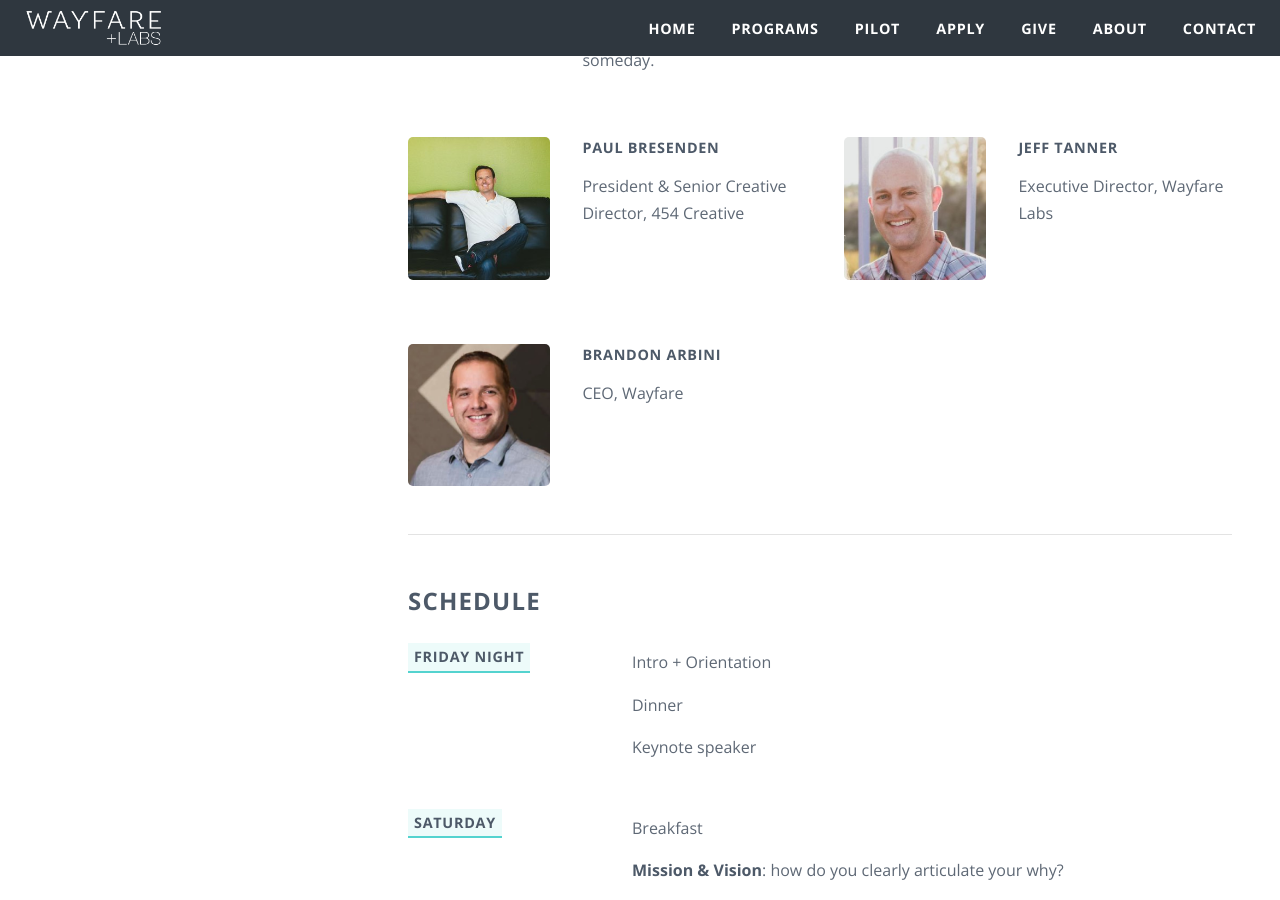
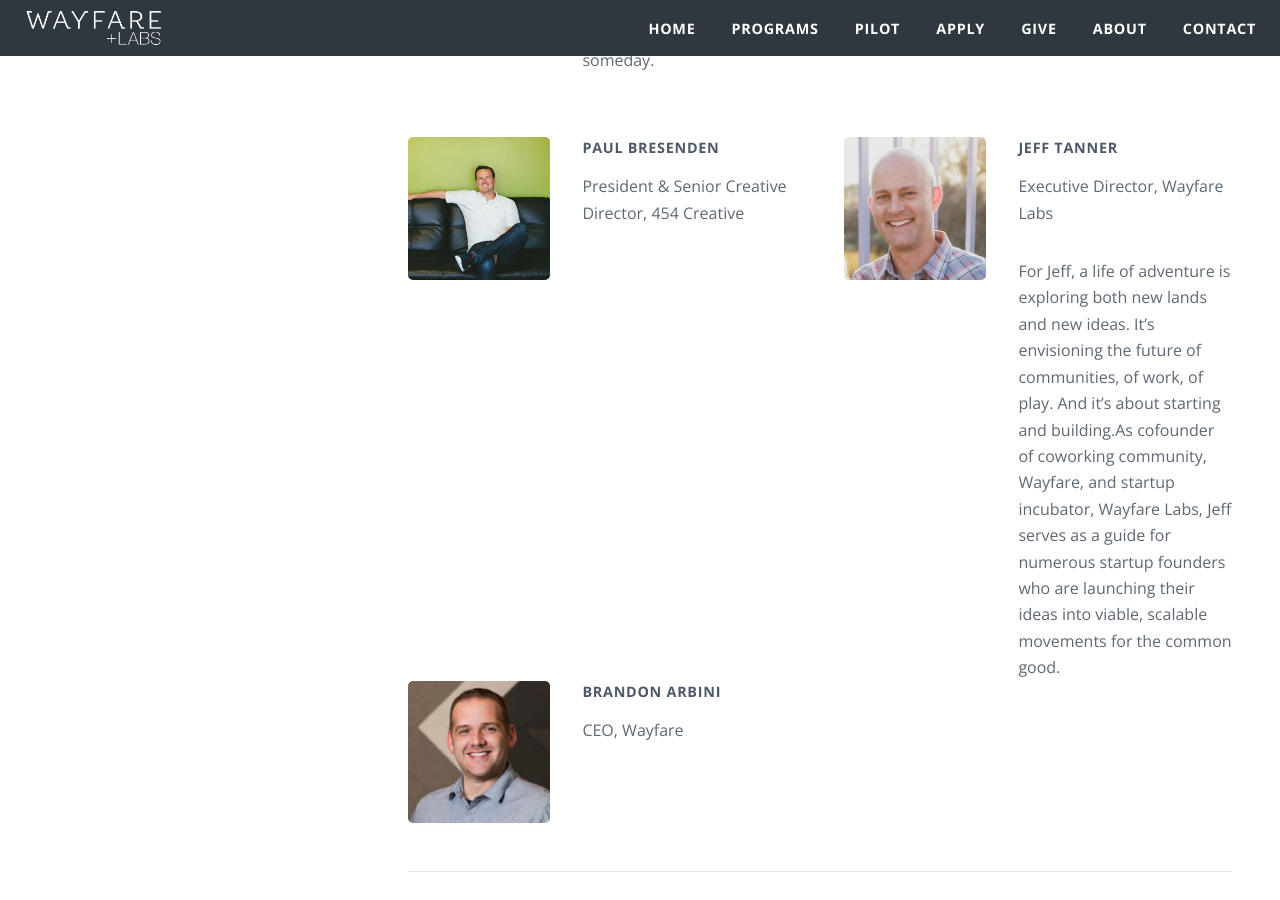
Before and after one commit to wayfareio/wayfarelabs.org, a Jekyll site: the page built from pilot.markdown, in a window 1280 px wide and 900 px high, scrolled down 3392 px. Built offline with Jekyll 4.4.1, drawn with Linux system fonts in a browser that asks for light colours; comment, search, counter and statistics services are not loaded.

Commit message:
Updated Pilot

```diff
--- a/pilot.markdown
+++ b/pilot.markdown
@@ -76,7 +76,11 @@
 - name: Jeff Tanner
   company: Wayfare Labs
   title: Executive Director
-  bio_text:
+  bio_text: For Jeff, a life of adventure is exploring both new lands and new ideas.
+    It’s envisioning the future of communities, of work, of play. And it’s about starting
+    and building.As cofounder of coworking community, Wayfare, and startup incubator,
+    Wayfare Labs, Jeff serves as a guide for numerous startup founders who are launching
+    their ideas into viable, scalable movements for the common good.
   image: "/uploads/pilot-jeff-tanner.jpg"
 - name: Brandon Arbini
   company: Wayfare
```
